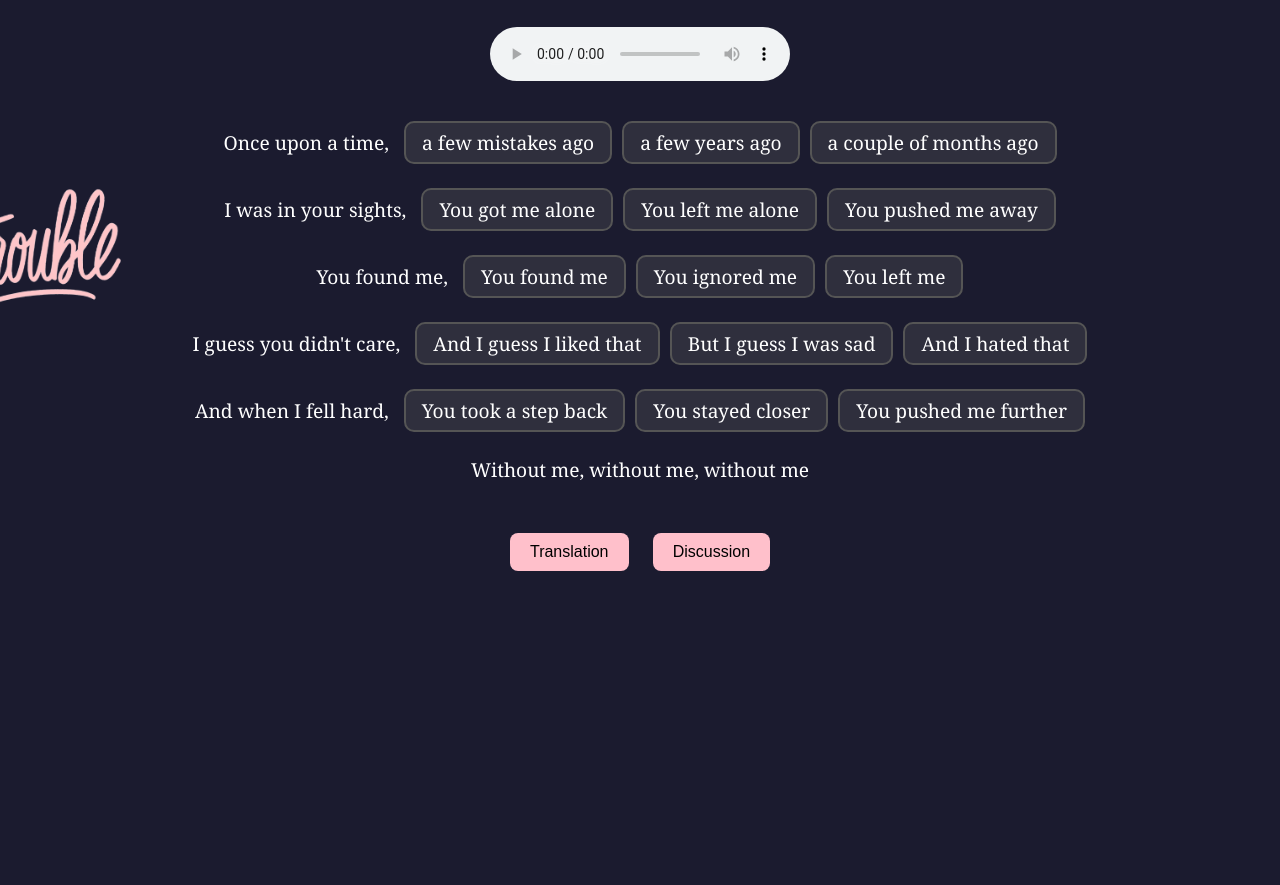
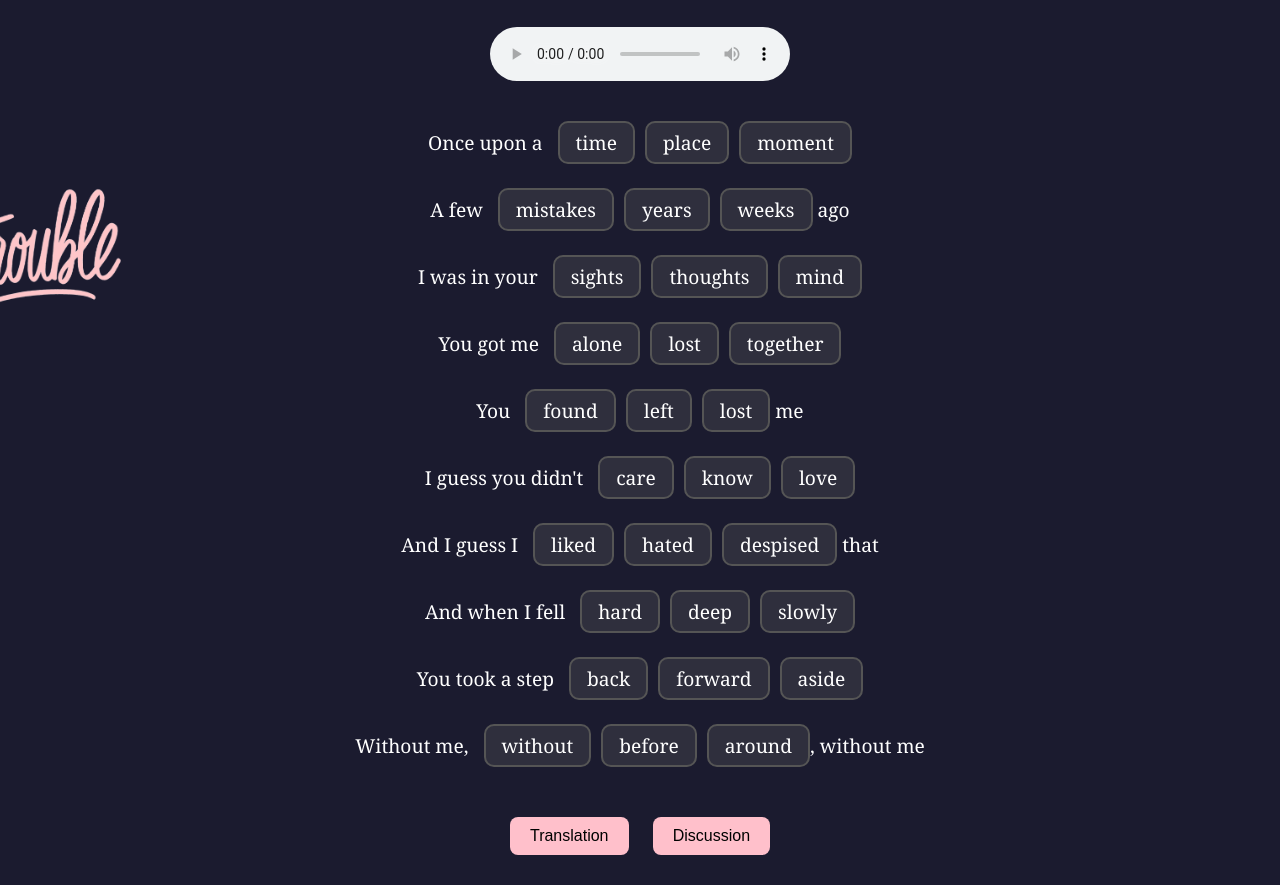
Before and after one commit to OlgaSukhih/Taylor1, a plain HTML site: page index.html in a window 1280 px wide. Shown: the part 149-1034 px from the top of the page. Before the commit the page ends 800 px from the top, so only its background shows below. Drawn offline with Linux system fonts and the light colour scheme.

Commit message:
Update index.html

```diff
--- a/index.html
+++ b/index.html
@@ -104,52 +104,94 @@
     <img class="heart-img" src="20250509_2024_Сердце из надписи_remix_01jttt9e1zfe9bg9hnnbgyqng7-Photoroom.png" alt="Heart image" />
 
    <div class="line">
-      Once upon a time,
+  Once upon a
   <span class="options">
-        <span class="choice" data-correct="true" onclick="checkChoice(this)">a few mistakes ago</span>
-        <span class="choice" data-correct="false" onclick="checkChoice(this)">a few years ago</span>
-        <span class="choice" data-correct="false" onclick="checkChoice(this)">a couple of months ago</span>
+    <span class="choice" data-correct="true" onclick="checkChoice(this)">time</span>
+    <span class="choice" data-correct="false" onclick="checkChoice(this)">place</span>
+    <span class="choice" data-correct="false" onclick="checkChoice(this)">moment</span>
   </span>
 </div>
 
 <div class="line">
-      I was in your sights,
+  A few
   <span class="options">
-        <span class="choice" data-correct="true" onclick="checkChoice(this)">You got me alone</span>
-        <span class="choice" data-correct="false" onclick="checkChoice(this)">You left me alone</span>
-        <span class="choice" data-correct="false" onclick="checkChoice(this)">You pushed me away</span>
+    <span class="choice" data-correct="true" onclick="checkChoice(this)">mistakes</span>
+    <span class="choice" data-correct="false" onclick="checkChoice(this)">years</span>
+    <span class="choice" data-correct="false" onclick="checkChoice(this)">weeks</span>
+  </span>
+  ago
+</div>
+
+<div class="line">
+  I was in your
+  <span class="options">
+    <span class="choice" data-correct="true" onclick="checkChoice(this)">sights</span>
+    <span class="choice" data-correct="false" onclick="checkChoice(this)">thoughts</span>
+    <span class="choice" data-correct="false" onclick="checkChoice(this)">mind</span>
   </span>
 </div>
 
 <div class="line">
-      You found me,
+  You got me
   <span class="options">
-        <span class="choice" data-correct="true" onclick="checkChoice(this)">You found me</span>
-        <span class="choice" data-correct="false" onclick="checkChoice(this)">You ignored me</span>
-        <span class="choice" data-correct="false" onclick="checkChoice(this)">You left me</span>
+    <span class="choice" data-correct="true" onclick="checkChoice(this)">alone</span>
+    <span class="choice" data-correct="false" onclick="checkChoice(this)">lost</span>
+    <span class="choice" data-correct="false" onclick="checkChoice(this)">together</span>
   </span>
 </div>
 
 <div class="line">
-      I guess you didn't care,
+  You
   <span class="options">
-        <span class="choice" data-correct="true" onclick="checkChoice(this)">And I guess I liked that</span>
-        <span class="choice" data-correct="false" onclick="checkChoice(this)">But I guess I was sad</span>
-        <span class="choice" data-correct="false" onclick="checkChoice(this)">And I hated that</span>
+    <span class="choice" data-correct="true" onclick="checkChoice(this)">found</span>
+    <span class="choice" data-correct="false" onclick="checkChoice(this)">left</span>
+    <span class="choice" data-correct="false" onclick="checkChoice(this)">lost</span>
+  </span> me
+</div>
+
+<div class="line">
+  I guess you didn't
+  <span class="options">
+    <span class="choice" data-correct="true" onclick="checkChoice(this)">care</span>
+    <span class="choice" data-correct="false" onclick="checkChoice(this)">know</span>
+    <span class="choice" data-correct="false" onclick="checkChoice(this)">love</span>
   </span>
 </div>
 
 <div class="line">
-      And when I fell hard,
+  And I guess I
   <span class="options">
-        <span class="choice" data-correct="true" onclick="checkChoice(this)">You took a step back</span>
-        <span class="choice" data-correct="false" onclick="checkChoice(this)">You stayed closer</span>
-        <span class="choice" data-correct="false" onclick="checkChoice(this)">You pushed me further</span>
+    <span class="choice" data-correct="true" onclick="checkChoice(this)">liked</span>
+    <span class="choice" data-correct="false" onclick="checkChoice(this)">hated</span>
+    <span class="choice" data-correct="false" onclick="checkChoice(this)">despised</span>
+  </span> that
+</div>
+
+<div class="line">
+  And when I fell
+  <span class="options">
+    <span class="choice" data-correct="true" onclick="checkChoice(this)">hard</span>
+    <span class="choice" data-correct="false" onclick="checkChoice(this)">deep</span>
+    <span class="choice" data-correct="false" onclick="checkChoice(this)">slowly</span>
   </span>
 </div>
 
 <div class="line">
-      Without me, without me, without me
+  You took a step
+  <span class="options">
+    <span class="choice" data-correct="true" onclick="checkChoice(this)">back</span>
+    <span class="choice" data-correct="false" onclick="checkChoice(this)">forward</span>
+    <span class="choice" data-correct="false" onclick="checkChoice(this)">aside</span>
+  </span>
+</div>
+
+<div class="line">
+  Without me,
+  <span class="options">
+    <span class="choice" data-correct="true" onclick="checkChoice(this)">without</span>
+    <span class="choice" data-correct="false" onclick="checkChoice(this)">before</span>
+    <span class="choice" data-correct="false" onclick="checkChoice(this)">around</span>
+  </span>, without me
 </div>
 
   </div>
```
Lines whose indentation alone changed are shown as unchanged.
